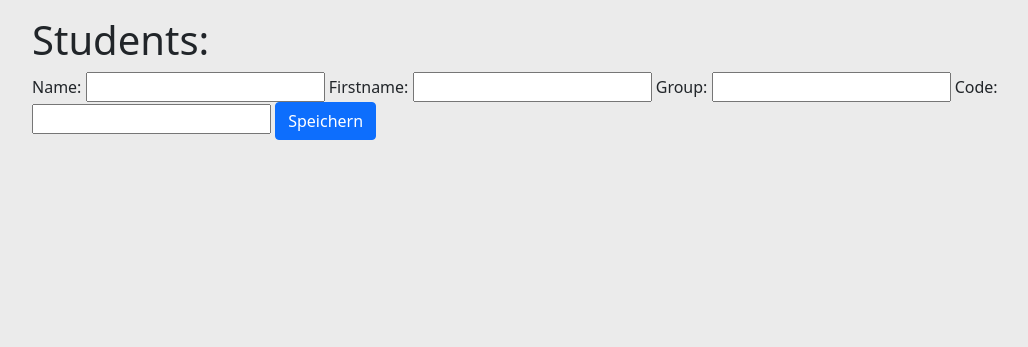
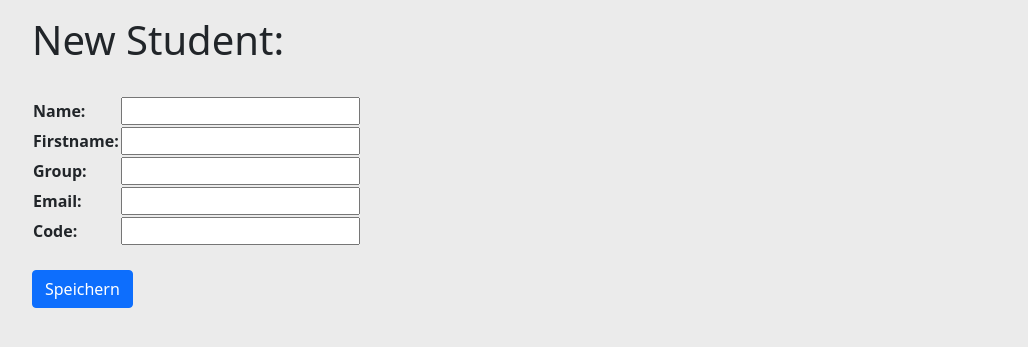
Before and after one commit to pyphil/WLANCodesWebApp, a Django app: page /new_student/ in a window 1280 px wide. Shown: the part 56-403 px from the top of the page, without its empty margins (50-1078 px from the left). Run offline with Django 4.2, Linux system fonts and the light colour scheme.

Commit message:
new student

```diff
--- a/WLANCodesWebApp/admin.py
+++ b/WLANCodesWebApp/admin.py
@@ -8,12 +8,14 @@ class StudentCustomAdmin(admin.ModelAdmin):
         'name',
         'firstname',
         'group',
+        'email',
         'code',
         )
     list_filter = (
         'name',
         'firstname',
         'group',
+        'email',
         'code',
         )
 
--- a/WLANCodesWebApp/forms.py
+++ b/WLANCodesWebApp/forms.py
@@ -10,5 +10,6 @@ class StudentForm(ModelForm):
             'name',
             'firstname',
             'group',
+            'email',
             'code',
         )
--- a/WLANCodesWebApp/models.py
+++ b/WLANCodesWebApp/models.py
@@ -13,9 +13,10 @@ class Code(models.Model):
 
 class Student(models.Model):
     name = models.CharField(max_length=50)
+    group = models.CharField(max_length=3)
     firstname = models.CharField(max_length=50)
-    group = models.CharField(max_length=3)
-    code = models.CharField(max_length=10)
+    email = models.CharField(max_length=20)
+    code = models.CharField(max_length=20)
 
 
 class ListDeletion(models.Model):
--- a/WLANCodesWebApp/templates/new_student.html
+++ b/WLANCodesWebApp/templates/new_student.html
@@ -1,11 +1,14 @@
 {% extends 'base.html' %}
 {% block content %}
 
-<h1>Students:</h1>
-
+<h1>New Student:</h1>
 <form method="post">
     {% csrf_token %}
-    {{ form.as_table }}
+    <br>
+    <table>
+        {{ form.as_table }}
+    </table>
+    <br>
     <button type="submit" name="" class="btn btn-primary">Speichern</button>
 </form>
 
--- a/WLANCodesWebApp/templates/students.html
+++ b/WLANCodesWebApp/templates/students.html
@@ -10,6 +10,7 @@
       <th>name</th>
       <th>firstname</th>
       <th>group</th>
+      <th>email</th>
       <th>code</th>
     </thead>
     <tbody>
@@ -18,6 +19,7 @@
           <td>{{ student.name }}</td>
           <td>{{ student.firstname }}</td>
           <td>{{ student.group }}</td>
+          <td>{{ student.email }}</td>
           <td>{{ student.code }}</td>
         </tr>
       {% endfor %}
```
Also changed, not shown: WLANCodesWebApp/migrations/0003_student_email_alter_student_code.py (added).
